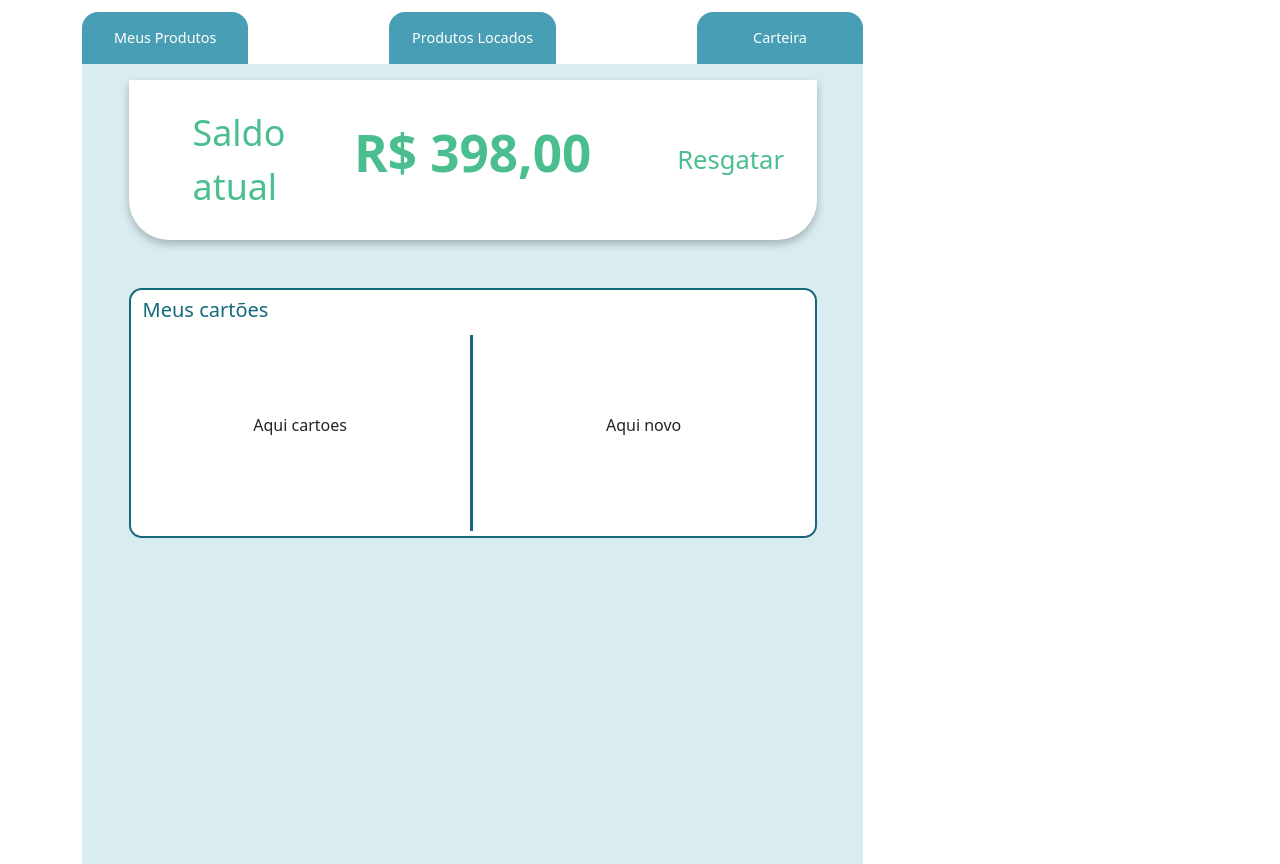
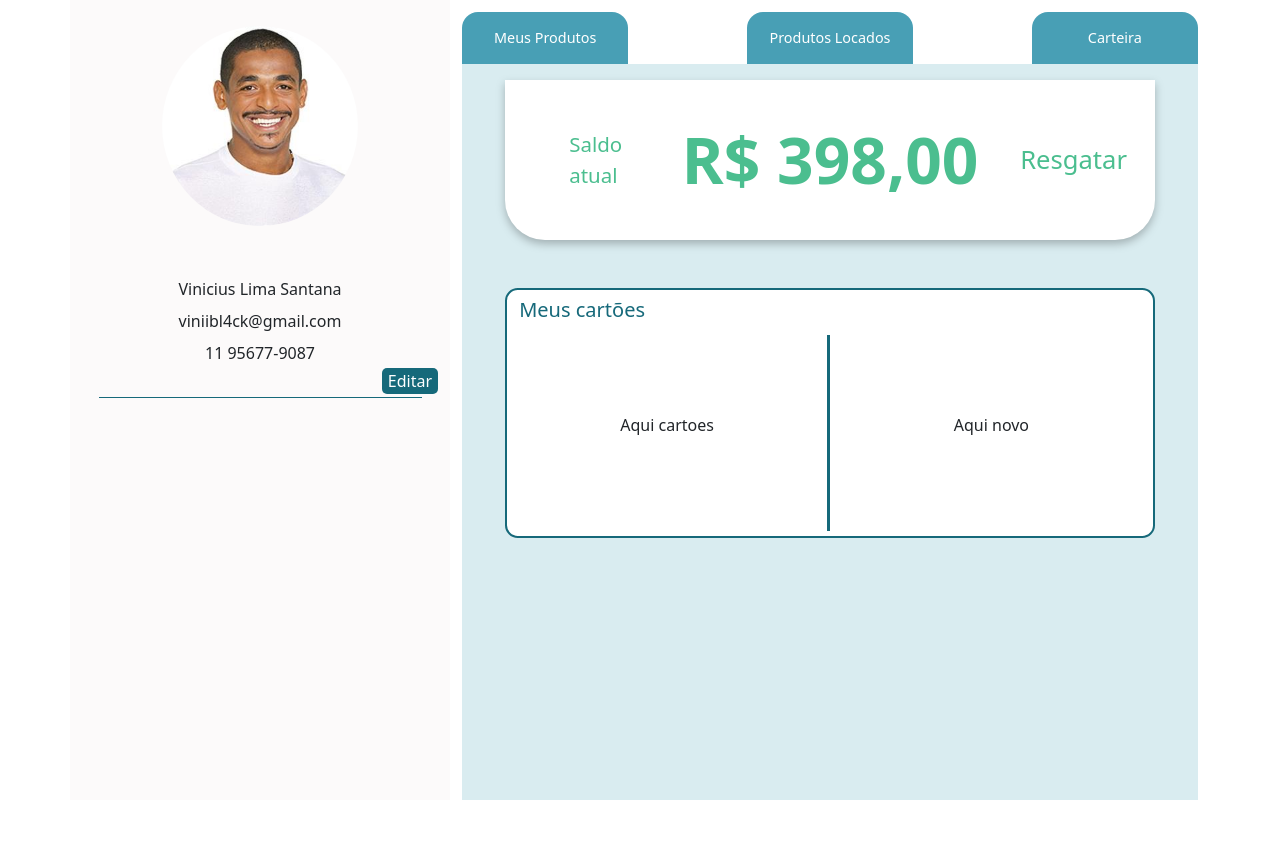
Before and after one commit to FlexRent/flexrentReact, a React (Create React App) app: page /minha-area in a window 1280 px wide. After the commit the page ends 800 px from the top, so only its background shows below. Built offline with nearby package versions, Linux system fonts and the light colour scheme.

Commit message:
trabalhando na tela de perfil

```diff
--- a/src/App.js
+++ b/src/App.js
@@ -4,6 +4,7 @@ import CadastroProduto from "./components/CadastroProduto";
 import NotFound from "./components/NotFound";
 import CadastroProduto2 from "./components/CadastroProduto2";
 import HeaderButtons from "./components/MinhaArea/HeaderButtons";
+import MinhaArea from "./components/MinhaArea/MinhaArea";
 
 function App() {
   return (
@@ -11,7 +12,7 @@ function App() {
       <Route path="/" element={<Home/>}/>
       <Route path="/cadastro-produto" element={<CadastroProduto/>}/>
       <Route path="/cadastro-produto2" element={<CadastroProduto2/>}/>
-      <Route path="/minha-area" element={<HeaderButtons/>}/>
+      <Route path="/minha-area" element={<MinhaArea/>}/>
       <Route path="*" element={<NotFound/>}/>
     </Routes>
 
--- a/src/Css/Carteira.css
+++ b/src/Css/Carteira.css
@@ -8,6 +8,7 @@
 
 .saldo{
     height: 20vh;
+
     min-height: 130px;
     color: #4BBE8F;
     background-color: white;
@@ -17,24 +18,29 @@
 }
 
 #saldo-atual{
-    font-size: 2.8vw;
+    font-size: min(max(1.6vw), 2vw);
     padding-left: 5vw;
     font-weight: 300;
+
 }
 
 #saldo-valor{
-    font-size: 4vw;
+    font-size: 4rem;
     font-weight: 600;
+
+
 }
 
 #saldo-button button{
-    font-size: 2vw;
-    min-width: 6vw;
+    font-size: 1.6rem;
+    /* font-size: min(max(20px, 1.5vw), 22px); */
+    /* min-width: 3vw; */
     font-weight: 300;
     border-style: none;
     background-color: transparent;
     color: #4BBE8F;
     cursor: pointer;
+    width: auto;
 }
 
 .cartao-content{
@@ -53,7 +59,6 @@
 }
 
 .cartoes{
-
     border-right-style: solid;
     border-color: #16697A;
     height: 80%;
--- a/src/Css/HeaderButtons.css
+++ b/src/Css/HeaderButtons.css
@@ -5,8 +5,9 @@ header{
 
 .buttons-menu{
     background-color: #fff;
-    width: 70%;
+    /* width: 70%; */
     min-width: 500px;
+
     position: relative;
 }
 
@@ -25,7 +26,9 @@ header{
     border-style: none;
     height: 6.5vh;
     width: 13vw;
-    min-width: 11.6vh;
+
+    max-width: 230px;
+    min-width: 1.6vh;
     min-height: 45px;
     font-size: 0.9rem;
 }
@@ -42,8 +45,8 @@ header{
 
 .content{
 background-color: rgba(130, 192, 204, 0.3);
-width: 70%;
+/* width: 70%; */
 min-width: 500px;
 
-height: 100vh;
+height: 92vh;
 }
--- /dev/null
+++ b/src/Css/Perfil.css
@@ -0,0 +1,41 @@
+.perfil{
+    background-color: #FCFAFA;
+    height: 100vh;
+}
+
+.circle-content{
+    height: 50vh;
+}
+
+.circle-mask{
+    width: 220px;
+    height: 200px;
+    overflow: hidden;
+    border-radius: 50%;
+    overflow: hidden;
+    position: relative;
+    clip-path: circle(48% at center);
+    /* background-color: rgb(255, 255, 255); */
+}
+
+.circle-mask img {
+    width: 100%;
+    height: 100%;
+    object-fit:cover;
+    object-position: center center;  /* Centraliza a imagem dentro do círculo */
+    border-radius: 50%;
+}
+
+.perfil button {
+    background-color: #16697A;
+    color: #fff;
+    border-style: none;
+    border-radius: 5px;
+    font-weight: 200;
+}
+
+.linhaHorizontal{
+    background-color: #16697A;
+    height: 1px;
+    width: 85%;
+}
--- a/src/components/MinhaArea/Carteira.js
+++ b/src/components/MinhaArea/Carteira.js
@@ -12,7 +12,7 @@ export default function Carteira(){
                 </div>
 
                 <div class="col-sm-6 d-flex align-items-center justify-content-center" id='saldo-valor'>
-                    <p>R$ 398,00</p>
+                    <spam>R$ 398,00</spam>
                 </div>
 
                 <div class="col-sm-3 d-flex align-items-center justify-content-center" id='saldo-button'>
--- /dev/null
+++ b/src/components/MinhaArea/MinhaArea.js
@@ -0,0 +1,18 @@
+import HeaderButtons from "./HeaderButtons";
+import Perfil from "./Perfil";
+
+export default function MinhaArea(){
+    return (
+        <section className="row">
+            <div className="perfil col-12 col-md-4 ">
+                <Perfil />
+            </div>
+
+            <div className="content-area col-12 col-md-8 ">
+                <HeaderButtons/>
+            </div>
+
+
+        </section>
+    )
+}
--- /dev/null
+++ b/src/components/MinhaArea/Perfil.js
@@ -0,0 +1,44 @@
+import '../../Css/Perfil.css'
+
+export default function Carteira(){
+    return(
+        <section className='perfil row justify-content-center align-items-center circle-content pt-4'>
+            <div className='foto circle-mask '>
+                <img src='/vampeta.jpg'></img>
+            </div>
+
+            <div className='info-user pt-5'>
+                <spma className= "d-block text-center"> Vinicius Lima Santana</spma>
+                <spma className= "d-block text-center p-2"> viniibl4ck@gmail.com</spma>
+                <spma className= "d-block text-center"> 11 95677-9087</spma>
+            </div>
+
+            <div className='d-flex justify-content-end'>
+                <button type="button"  data-bs-toggle="modal" data-bs-target="#meuModal"  >Editar</button>
+            </div>
+
+            <div className='linhaHorizontal'></div>
+
+            <div class="modal fade" id="meuModal" tabindex="-1" aria-labelledby="meuModalLabel" aria-hidden="true">
+                <div class="modal-dialog modal-lg">
+                    <div class="modal-content">
+                    <div class="modal-header">
+                        <h5 class="modal-title" id="meuModalLabel">Título do Modal</h5>
+                        <button type="button" class="btn-close" data-bs-dismiss="modal" aria-label="Fechar"></button>
+                    </div>
+                    <div class="modal-body">
+                        <p>Conteúdo do Modal...</p>
+                    </div>
+                    <div class="modal-footer">
+                        <button type="button" class="btn btn-secondary" data-bs-dismiss="modal">Fechar</button>
+                        <button type="button" class="btn btn-primary">Salvar</button>
+                    </div>
+                    </div>
+                </div>
+            </div>
+
+        </section>
+
+    )
+
+}
```
Also changed, not shown: public/perfil.png (added), public/vampeta.jpg (added).
